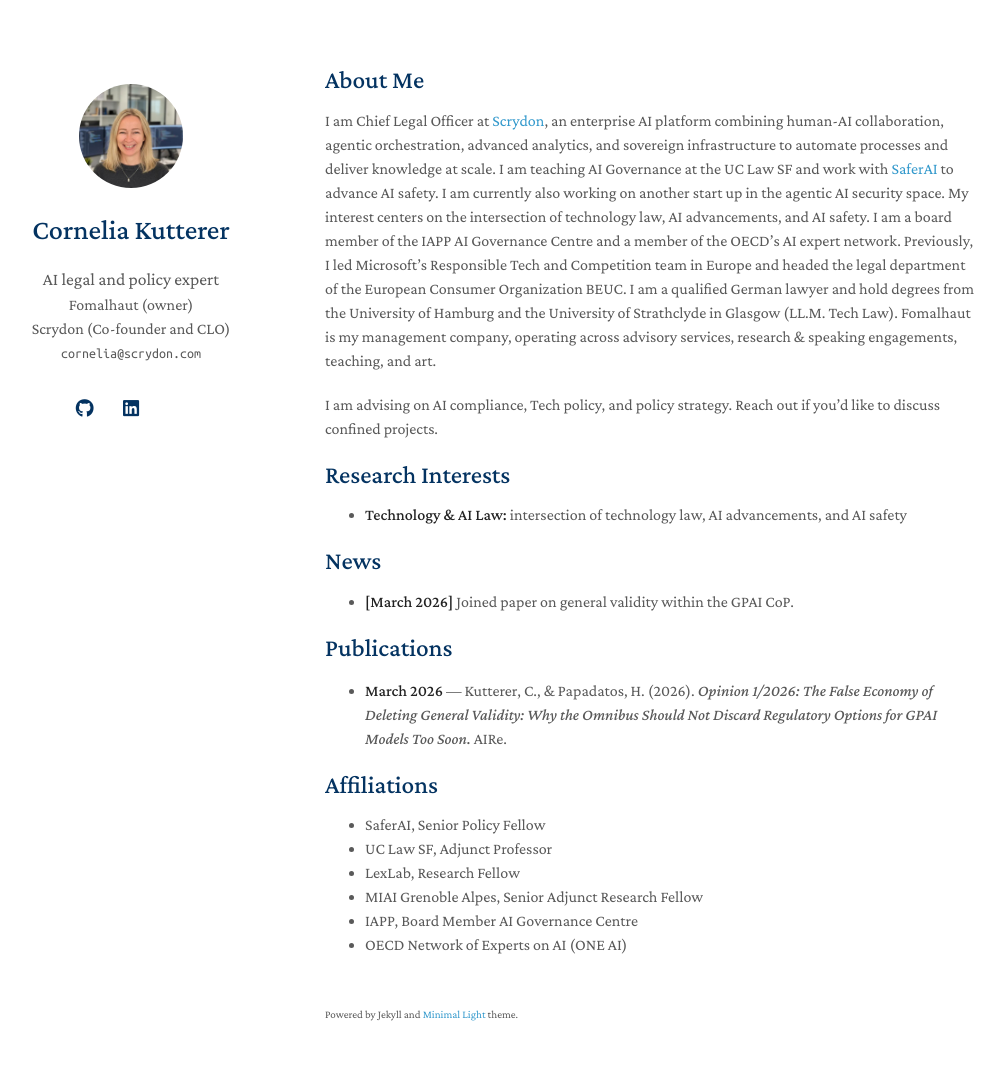
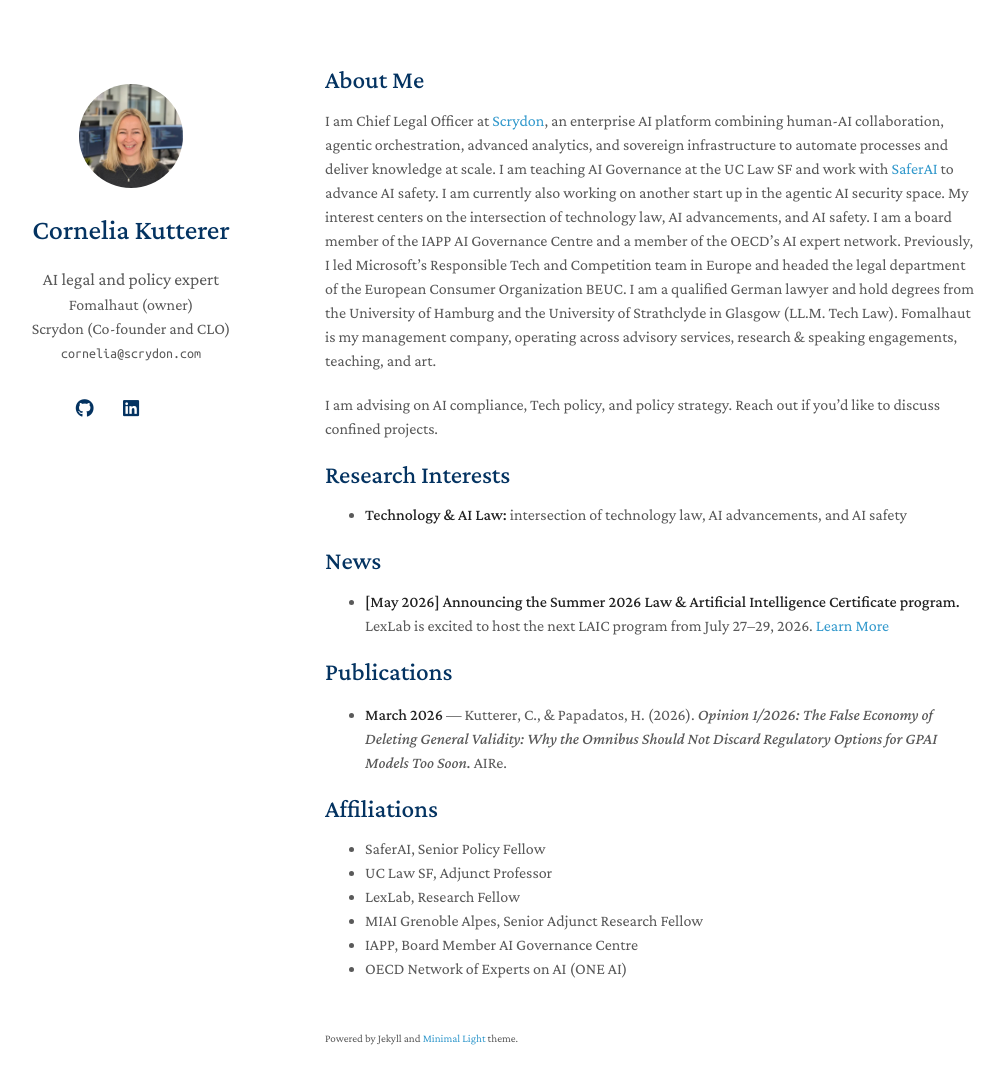
Before and after one commit to Fomalhautck/fomalhautck.github.io, a Jekyll site: the page built from index.md, in a window 1280 px wide and 1119 px high. Shown: the top 1084 px of the window, without its empty margins (145-1149 px from the left). Built offline with Jekyll 4.4.1, drawn with Linux system fonts in a browser that asks for light colours; a style sheet for code colours, icons or effects is not loaded; our own code applies the rules of GitHub Pages for plain Markdown files.

Commit message:
Update News with Summer 2026 LAIC announcement
Replaces prior March 2026 GPAI CoP item.

Co-Authored-By: Claude Opus 4.7 (1M context) <noreply@anthropic.com>

```diff
--- a/index.md
+++ b/index.md
@@ -14,7 +14,7 @@ I am advising on AI compliance, Tech policy, and policy strategy. Reach out if y
 
 ## News
 
-- **[March 2026]** Joined paper on general validity within the GPAI CoP.
+- **[May 2026]** **Announcing the Summer 2026 Law & Artificial Intelligence Certificate program.** LexLab is excited to host the next LAIC program from July 27–29, 2026. [Learn More](https://lexlab.uclawsf.edu/)
 
 {% include_relative _includes/publications.md %}
 
```
